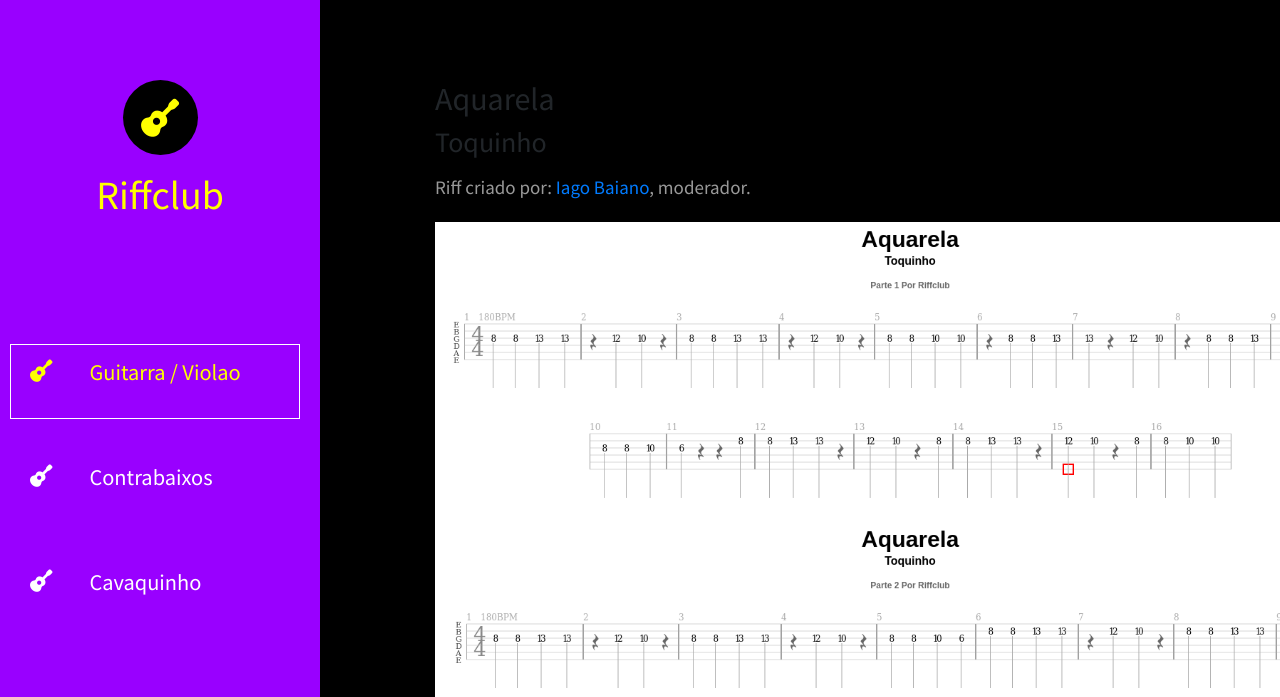
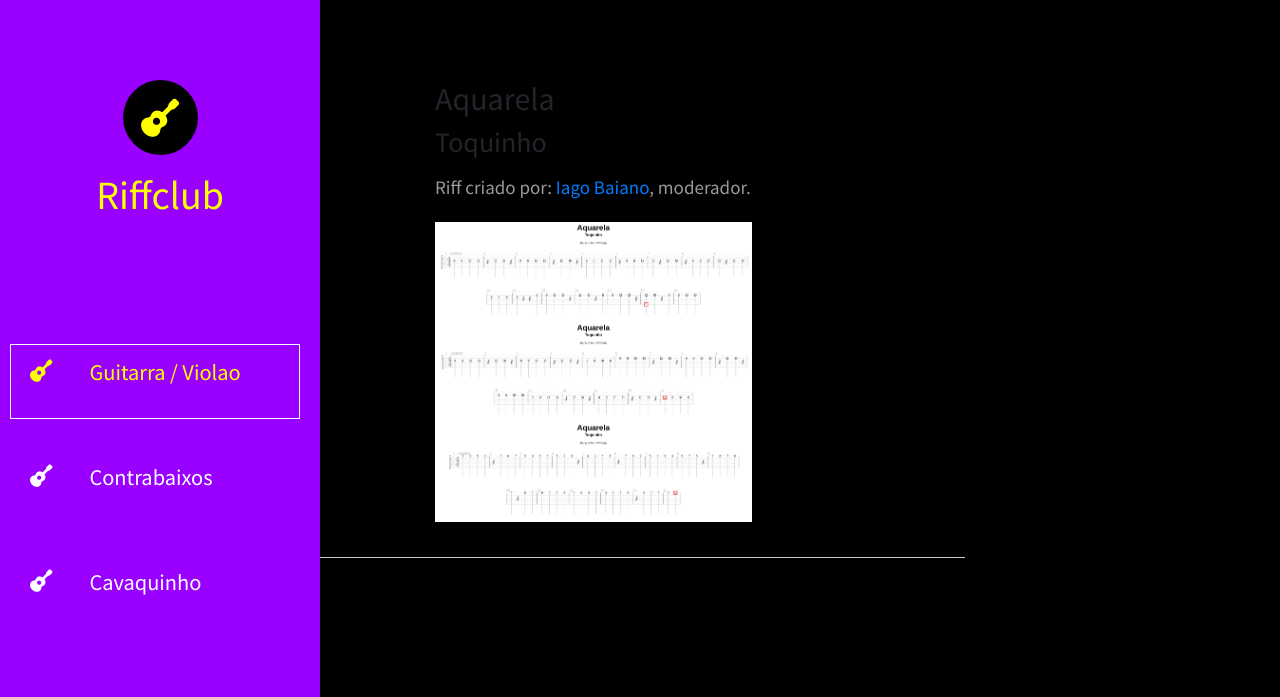
Before and after one commit to mioojo/riffclub, a plain HTML site: page riffs/Aquarela/Aquarela.html in a window 1280 px wide. Shown: the top 697 px of the page. Drawn offline with Linux system fonts and the light colour scheme; files whose address does not match are found by name.

Commit message:
Update Aquarela.html

```diff
--- a/riffs/Aquarela/Aquarela.html
+++ b/riffs/Aquarela/Aquarela.html
@@ -62,11 +62,11 @@
               <h3>Toquinho</h3>
               <p>Riff criado por: <a href="https://instagram.com/iagobaiano_">Iago Baiano</a>, moderador.</p>
 
-              <img src="Parte1.png" height="300"></img>
+              <img src="Parte1.png" height="100"></img>
               <br>
-              <img src="Parte2.png" height="300"></img>
+              <img src="Parte2.png" height="100"></img>
               <br>
-              <img src="Parte3.png" height="300"></img>
+              <img src="Parte3.png" height="100"></img>
             </div>
             <footer class="row tm-row">
                 <hr class="col-12">
```
